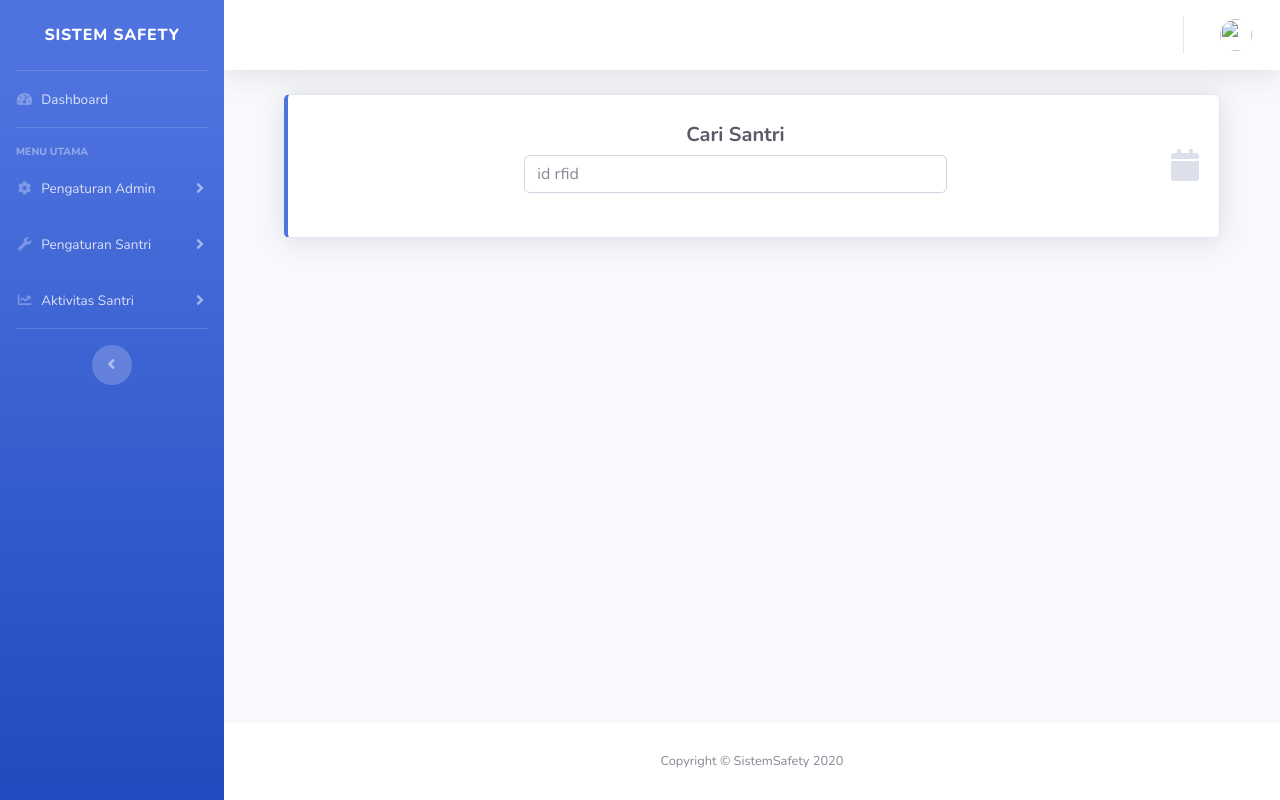
After one commit to Fatkur94/sistempesantrenrfid, a Django app: template santri/templates/dashboard/search.html in a window 1280 px wide. The commit adds this page. Run offline with Django 3.2, Linux system fonts and the light colour scheme; the template is opened without the code that fills it, so the values that code supplies are empty; some libraries are stand-ins or nearby versions.

Commit message:
add search bar

```diff
--- a/santri/templates/dashboard/blank.html
+++ b/santri/templates/dashboard/blank.html
@@ -157,7 +157,7 @@
             <span aria-hidden="true">×</span>
           </button>
         </div>
-        <div class="modal-body">Pilit "Logout" dibawah jika anda siap untuk keluar.</div>
+        <div class="modal-body">Pilih "Logout" dibawah jika anda siap untuk keluar.</div>
         <div class="modal-footer">
           <button class="btn btn-secondary" type="button" data-dismiss="modal">Batal</button>
           <a class="btn btn-primary" href="{% url 'logout' %}">Logout</a>
--- /dev/null
+++ b/santri/templates/dashboard/search.html
@@ -0,0 +1,36 @@
+{% extends "dashboard/blank.html" %}
+{% load crispy_forms_tags %}
+{% block content %}
+
+          <div class="container">
+
+                <!-- Earnings (Monthly) Card Example -->
+            <div class="col-md-12">
+                <div class="card border-left-primary shadow h-100 py-2">
+                    <div class="card-body">
+                        <div class="row no-gutters align-items-center">
+                            <div class="col mr-2">
+                                <div class="h5 mb-0 font-weight-bold text-gray-800 text-center">
+                                    <form method="POST">
+                                    {% csrf_token %}
+
+                                        <div class="form-row">
+                                          <div class="form-group col-md-6 offset-md-3">
+                                            <label for="inputEmail4">Cari Santri</label>
+                                            <input type="email" class="form-control"  placeholder="id rfid">
+                                          </div>
+                                        </div>
+                                    </form>
+
+                                </div>
+                            </div>
+                            <div class="col-auto">
+                                <i class="fas fa-calendar fa-2x text-gray-300"></i>
+                            </div>
+                        </div>
+                    </div>
+                </div>
+            </div>
+        </div>
+
+{% endblock %}
--- a/sistempondok/urls.py
+++ b/sistempondok/urls.py
@@ -20,6 +20,7 @@ urlpatterns = [
 
     # santri
     path('', user_views.index, name='home'),
+    path('search/', user_views.search, name='search'),
     path('santrilist/', santri_views.SantriListView.as_view(), name='santri-list'),
     path('santricreate/', santri_views.SantriCreateView.as_view(), name='santri-create'),
     path('santri/<int:pk>/update/', santri_views.SantriUpdateView.as_view(), name='santri-update'),
--- a/users/views.py
+++ b/users/views.py
@@ -28,6 +28,9 @@ def index(request):
 def register(request):
     pass
 
+@login_required
+def search(request):
+    return render(request, 'dashboard/search.html', {'user': request.user})
 
 @login_required
 def create_staff(request):
```
